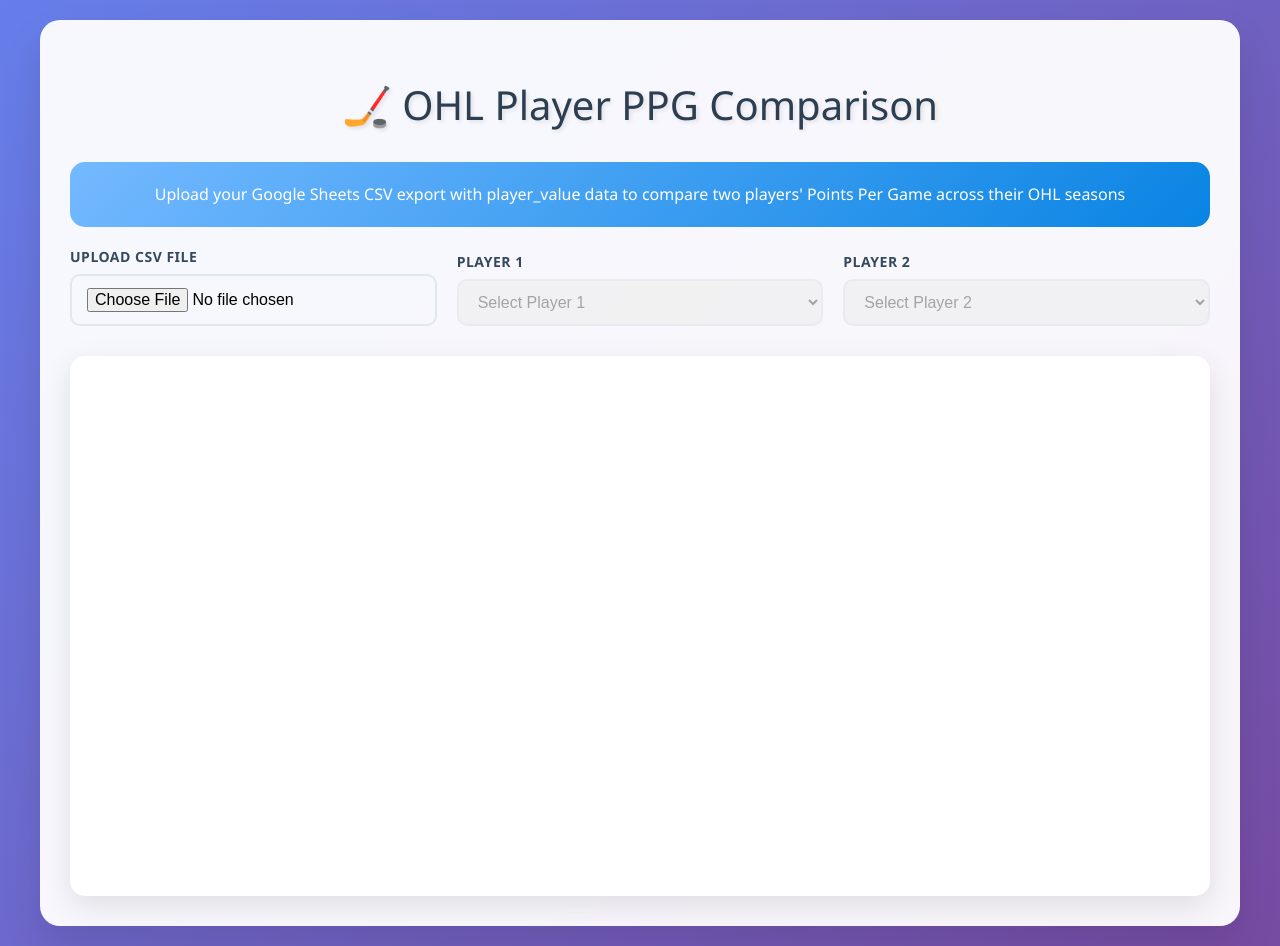
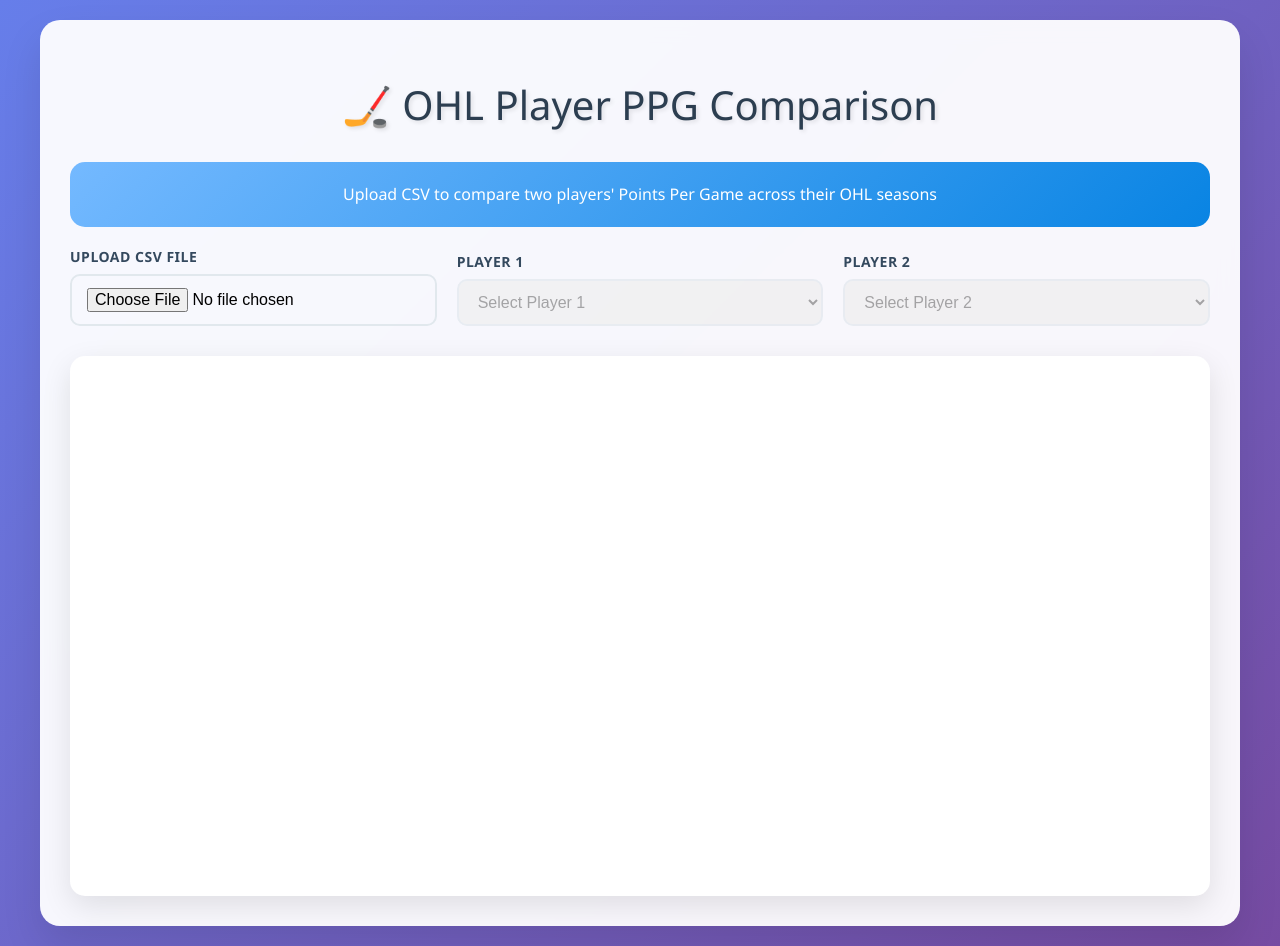
Before and after one commit to turkjr19/player_label, a plain HTML site: page index.html in a window 1280 px wide. Drawn offline with nearby package versions, Linux system fonts and the light colour scheme.

Commit message:
Update index.html

```diff
--- a/index.html
+++ b/index.html
@@ -144,7 +144,7 @@
         <h1>🏒 OHL Player PPG Comparison</h1>
 
         <div class="instructions">
-            Upload your Google Sheets CSV export with player_value data to compare two players' Points Per Game across their OHL seasons
+            Upload CSV to compare two players' Points Per Game across their OHL seasons
         </div>
 
         <div class="controls">
```
